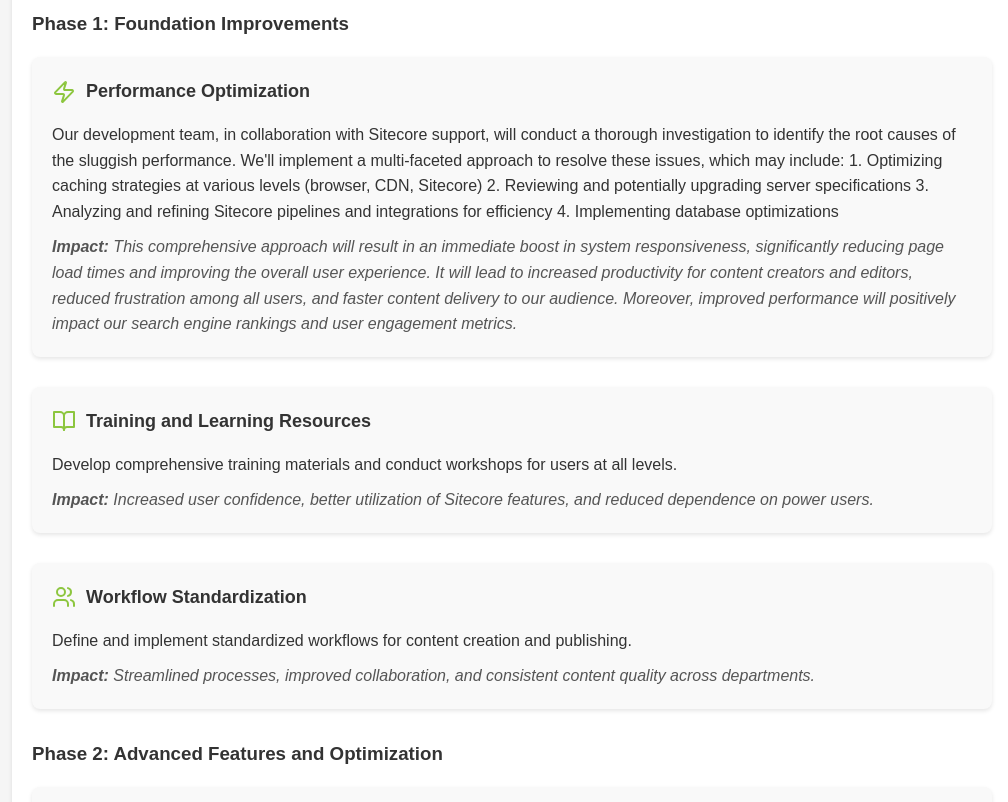
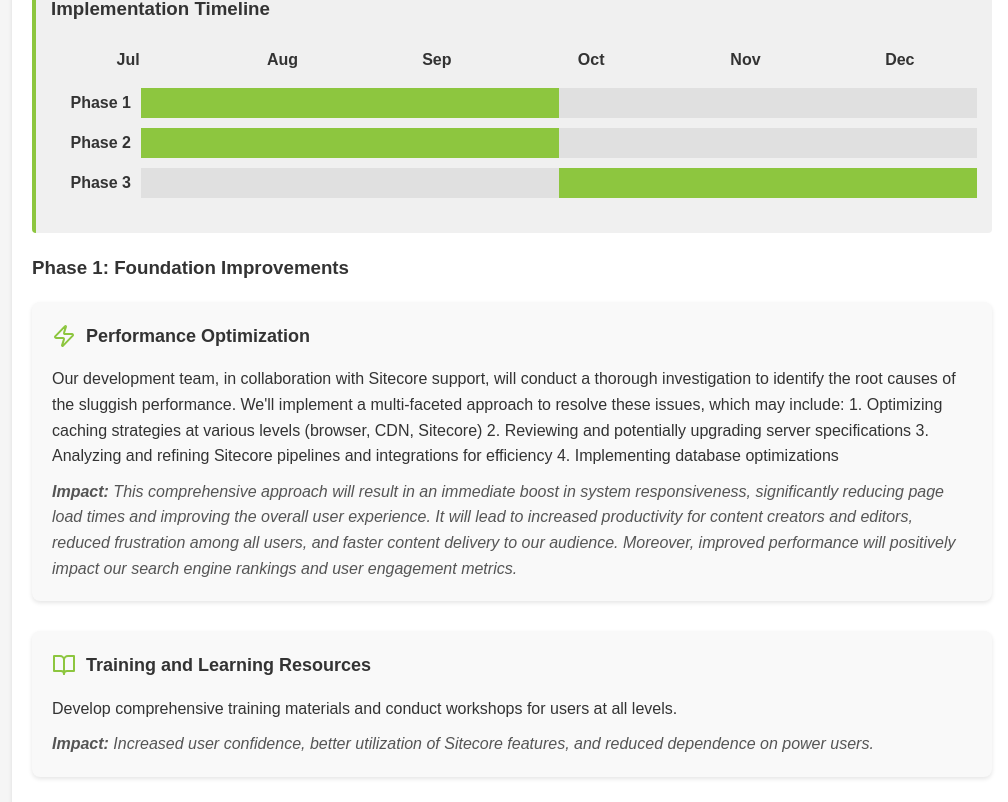
Before and after one commit to wlgrana/sitecoresurvey, a React (Create React App) app: page / in a window 1280 px wide. Shown: the part 4358-5160 px from the top of the page, without its empty margins (128-1136 px from the left). Built offline with nearby package versions, Linux system fonts and the light colour scheme.

Commit message:
Enhance Gantt chart tooltip styling

```diff
--- a/package.json
+++ b/package.json
@@ -10,6 +10,7 @@
     "lucide-react": "^0.396.0",
     "react": "^18.3.1",
     "react-dom": "^18.3.1",
+    "react-google-charts": "^4.0.1",
     "react-scripts": "5.0.1",
     "recharts": "^2.12.7",
     "web-vitals": "^2.1.4"
@@ -20,7 +21,7 @@
     "test": "react-scripts test",
     "eject": "react-scripts eject",
     "predeploy": "npm run build",
-    "deploy": "gh-pages -d build -f"
+    "deploy": "gh-pages -d build"
   },
   "eslintConfig": {
     "extends": [
--- a/src/App.js
+++ b/src/App.js
@@ -20,6 +20,9 @@ import {
   Layout,
   FolderTree
 } from 'lucide-react';
+
+import { Chart } from "react-google-charts";
+import GanttChart from './GanttChart';
 
 const InfoGraphicSection = ({ title, children }) => (
   <div className="info-graphic-section">
@@ -63,6 +66,12 @@ const BarChartSection = ({ data, title }) => (
   </div>
 );
 
+const createGanttData = () => [
+  { name: 'Phase 1', start: new Date(2024, 6, 1).getTime(), end: new Date(2024, 8, 30).getTime() },
+  { name: 'Phase 3', start: new Date(2024, 6, 1).getTime(), end: new Date(2024, 8, 30).getTime() },
+  { name: 'Phase 2', start: new Date(2024, 9, 1).getTime(), end: new Date(2024, 11, 31).getTime() },
+];
+
 const PieChartSection = ({ data, title }) => {
   const COLORS = ['#0088FE', '#00C49F', '#FFBB28', '#FF8042'];
 
@@ -104,6 +113,7 @@ const PieChartSection = ({ data, title }) => {
         </PieChart>
       </ResponsiveContainer>
     </div>
+
   );
 };
 
@@ -216,8 +226,8 @@ function App() {
   <InfoGraphicSection title="Next Steps">
         <p className="challenges-intro">
           Based on our survey findings, we've developed a phased approach to address the challenges and maximize the potential of our Sitecore implementation. This plan is designed to progressively enhance our digital capabilities, user experience, and overall business impact.
+        <GanttChart />
         </p>
-
         <h3>Phase 1: Foundation Improvements</h3>
         <NextStepItem
           icon={Zap}
@@ -242,7 +252,20 @@ function App() {
           impact="Streamlined processes, improved collaboration, and consistent content quality across departments."
         />
 
-        <h3>Phase 2: Advanced Features and Optimization</h3>
+        <h3>Phase 2: Content Organization and Cleanup</h3>
+        <NextStepItem
+          icon={FolderTree}
+          title="Content and Media Library Reorganization"
+          description="Systematically clean up and reorganize the content and media library with a new, intuitive structure."
+          impact="Significantly reduced time in content discovery, elimination of duplicates, and improved asset management efficiency."
+        />
+
+        <QuoteBox
+          quote="By following this phased approach, we're not just fixing issues – we're transforming our Sitecore implementation into a powerful, user-friendly platform that drives our digital strategy forward. Each step builds upon the last, creating a compounding positive effect on our operations and our ability to serve our audience effectively."
+          author="DX Team"
+        />
+
+        <h3>Phase 3: Advanced Features and Optimization</h3>
         <NextStepItem
           icon={BarChart2}
           title="Enable A/B Testing and Sitecore Analytics"
@@ -261,19 +284,6 @@ function App() {
           description="Develop flexible templates and layouts that accommodate diverse content needs and optimize for conversions."
           impact="Increased creativity in content presentation, better user experience, and improved ability to achieve business objectives through our digital platforms."
         />
-
-        <h3>Phase 3: Content Organization and Cleanup</h3>
-        <NextStepItem
-          icon={FolderTree}
-          title="Content and Media Library Reorganization"
-          description="Systematically clean up and reorganize the content and media library with a new, intuitive structure."
-          impact="Significantly reduced time in content discovery, elimination of duplicates, and improved asset management efficiency."
-        />
-
-        <QuoteBox
-          quote="By following this phased approach, we're not just fixing issues – we're transforming our Sitecore implementation into a powerful, user-friendly platform that drives our digital strategy forward. Each step builds upon the last, creating a compounding positive effect on our operations and our ability to serve our audience effectively."
-          author="DX Team"
-        />
       </InfoGraphicSection>
     </div>
   );
--- /dev/null
+++ b/src/GanttChart.css
@@ -0,0 +1,93 @@
+.gantt-chart {
+  font-family: Arial, sans-serif;
+  margin: 20px 0;
+}
+
+.gantt-timeline {
+  display: flex;
+  margin-bottom: 10px;
+}
+
+.gantt-month {
+  flex: 1;
+  text-align: center;
+  font-weight: bold;
+  padding: 5px;
+  background-color: #f0f0f0;
+}
+
+.gantt-bar-container {
+  display: flex;
+  align-items: center;
+  margin-bottom: 10px;
+}
+
+.gantt-bar-label {
+  width: 80px;
+  padding-right: 10px;
+  text-align: right;
+  font-weight: bold;
+}
+
+.gantt-bar-timeline {
+  flex: 1;
+  height: 30px;
+  background-color: #e0e0e0;
+  position: relative;
+}
+
+.gantt-bar {
+  height: 100%;
+  background-color: #8DC63F;
+  position: absolute;
+  top: 0;
+  transition: background-color 0.3s, box-shadow 0.3s;
+  cursor: pointer;
+}
+
+.gantt-bar:hover {
+  background-color: #6a9326;
+  box-shadow: 0 0 10px rgba(0,0,0,0.3);
+}
+
+.gantt-tooltip {
+  visibility: hidden;
+  width: 250px;
+  background-color: #333;
+  color: #fff;
+  text-align: left;
+  border-radius: 6px;
+  padding: 10px;
+  position: absolute;
+  z-index: 1;
+  bottom: 125%;
+  left: 50%;
+  margin-left: -125px;
+  opacity: 0;
+  transition: opacity 0.3s, visibility 0.3s;
+  box-shadow: 0 5px 15px rgba(0,0,0,0.3);
+  font-size: 14px;
+  line-height: 1.4;
+}
+
+.gantt-tooltip::after {
+  content: "";
+  position: absolute;
+  top: 100%;
+  left: 50%;
+  margin-left: -5px;
+  border-width: 5px;
+  border-style: solid;
+  border-color: #333 transparent transparent transparent;
+}
+
+.gantt-bar:hover .gantt-tooltip {
+  visibility: visible;
+  opacity: 1;
+}
+
+.gantt-tooltip-title {
+  font-weight: bold;
+  margin-bottom: 5px;
+  color: #8DC63F;
+}
--- /dev/null
+++ b/src/GanttChart.js
@@ -0,0 +1,62 @@
+import React from 'react';
+import './GanttChart.css';
+
+const GanttChart = () => {
+  const phases = [
+    {
+      name: 'Phase 1',
+      subtitle: 'Foundation Improvements',
+      start: 0,
+      duration: 3,
+      description: 'Performance optimization, training, and workflow standardization.'
+    },
+    {
+      name: 'Phase 2',
+      subtitle: 'Content Organization',
+      start: 0,
+      duration: 3,
+      description: 'Clean up media library, organize content, and implement archiving strategy.'
+    },
+    {
+      name: 'Phase 3',
+      subtitle: 'Advanced Features',
+      start: 3,
+      duration: 3,
+      description: 'Implement A/B testing, analytics, personalization, and new templates.'
+    },
+  ];
+
+  const months = ['Jul', 'Aug', 'Sep', 'Oct', 'Nov', 'Dec'];
+
+  return (
+    <div className="gantt-chart">
+      <h3>Implementation Timeline</h3>
+      <div className="gantt-timeline">
+        {months.map((month, index) => (
+          <div key={month} className="gantt-month">{month}</div>
+        ))}
+      </div>
+      {phases.map((phase, index) => (
+        <div key={phase.name} className="gantt-bar-container">
+          <div className="gantt-bar-label">{phase.name}</div>
+          <div className="gantt-bar-timeline">
+            <div
+              className="gantt-bar"
+              style={{
+                marginLeft: `${phase.start * (100/6)}%`,
+                width: `${phase.duration * (100/6)}%`
+              }}
+            >
+              <div className="gantt-tooltip">
+                <div className="gantt-tooltip-title">{phase.subtitle}</div>
+                {phase.description}
+              </div>
+            </div>
+          </div>
+        </div>
+      ))}
+    </div>
+  );
+};
+
+export default GanttChart;
```
Also changed, not shown: 1 other file (tests, documents, lock files or other folders).
